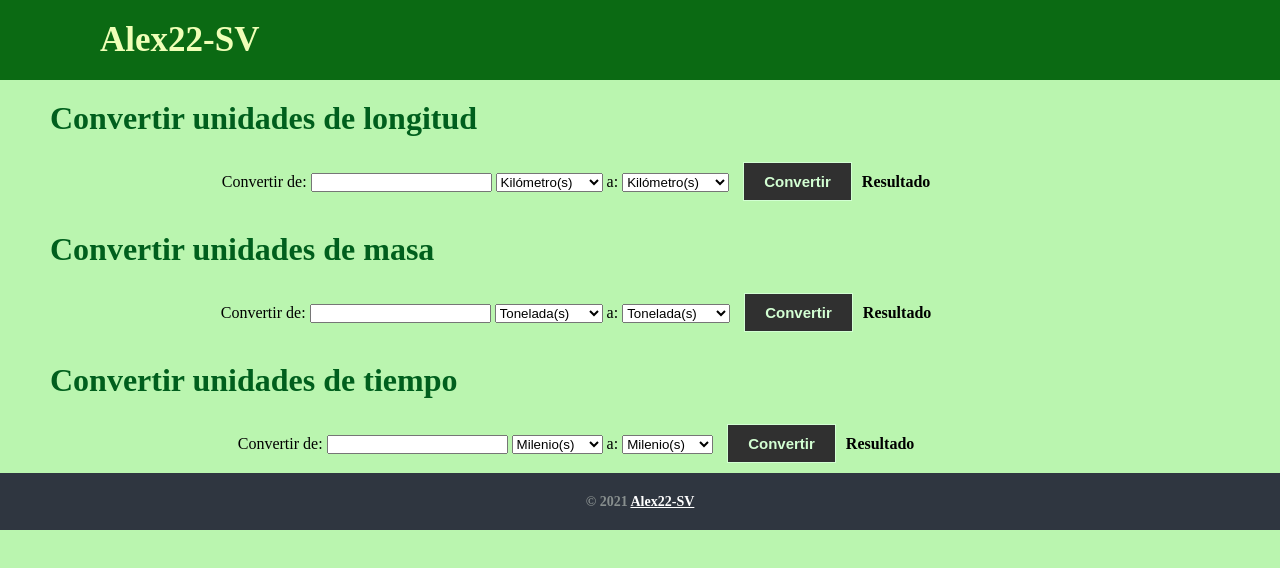
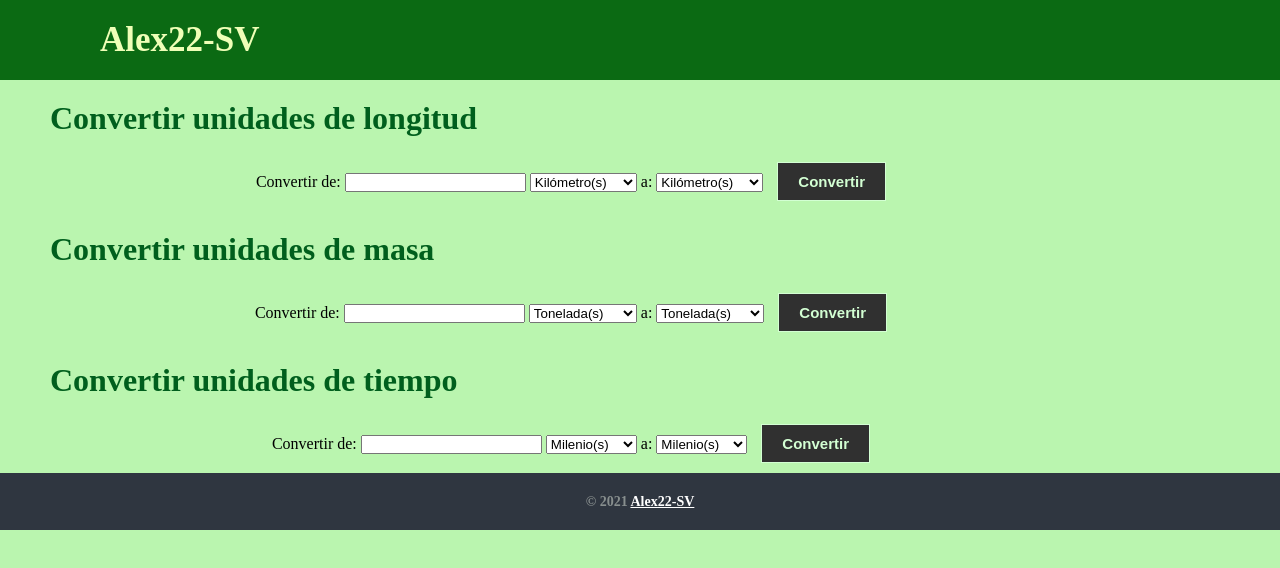
Before and after one commit to Alex22-SV/Convertidor-de-unidades-de-medida, a plain HTML site: page index.html in a window 1280 px wide. Drawn offline with Linux system fonts and the light colour scheme.

Commit message:
Esconder resultado hasta presionar click

```diff
--- a/scripts/convertidor.js
+++ b/scripts/convertidor.js
@@ -24,6 +24,7 @@ formlongitud.addEventListener('submit', e => {
     const number = optionnumberlongitud.value
     const result = convertirResultado(option1, number, option2)
     displayResultlongitud.innerText = result
+    displayResultlongitud.style.display = "block"
 })
 formmasa.addEventListener('submit', e => {
     e.preventDefault()
@@ -32,6 +33,7 @@ formmasa.addEventListener('submit', e => {
     const number = optionnumbermasa.value
     const result = convertirResultado(option1, number, option2)
     displayResultmasa.innerText = result
+    displayResultmasa.style.display = "block"
 })
 formtiempo.addEventListener('submit', e => {
     e.preventDefault()
@@ -40,7 +42,9 @@ formtiempo.addEventListener('submit', e => {
     const number = optionnumbertiempo.value
     const result = convertirResultado(option1, number, option2)
     displayResulttiempo.innerText = result
+    displayResulttiempo.style.display = "block"
 })
+
 
 function convertirResultado(option1, number, option2) {
     /* Número inválido */
--- a/styles/convertidor.css
+++ b/styles/convertidor.css
@@ -13,7 +13,7 @@
     justify-content: center;
 }
 .convertidor-longitud .displayResult {
-    display: block;
+    display: none;
 }
 /* CONVERTIDOR DE MASA */
 .convertidor-masa {
@@ -29,7 +29,7 @@
     margin-left: 50px;
 }
 .convertidor-masa .displayResult {
-    display: block;
+    display: none;
 }
 /* CONVERTIDOR DE TIEMPO */
 .convertidor-tiempo {
@@ -45,5 +45,5 @@
     margin-left: 50px;
 }
 .convertidor-tiempo .displayResult {
-    display: block;
+    display: none;
 }
```
